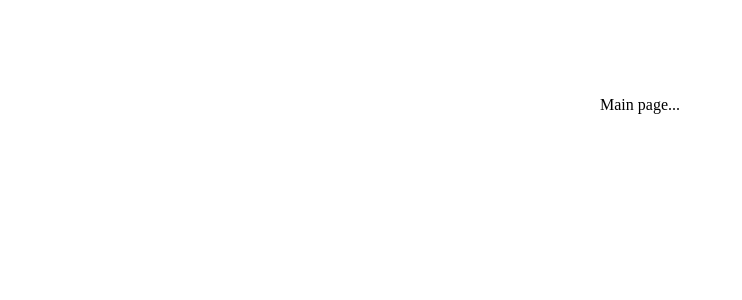
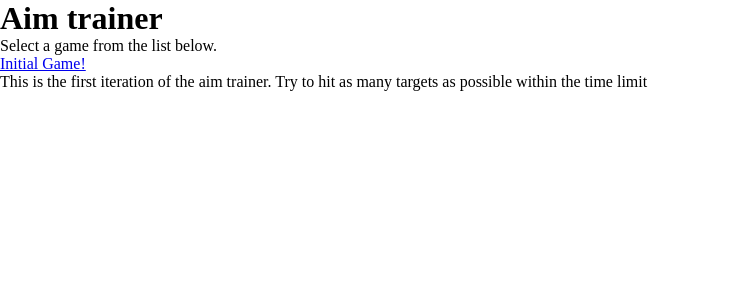
Before and after one commit to cdevelopment010/aim-trainer, a Next.js app: page / in a window 1280 px wide. Shown: the top 300 px of the page, without its empty margins (0-742 px from the left). Built offline with nearby package versions, Linux system fonts and the light colour scheme.

Commit message:
Feat: Homepage game list
Links to different game modes.

```diff
--- a/src/pages/index.js
+++ b/src/pages/index.js
@@ -1,6 +1,7 @@
 import Head from 'next/head'
 import { Inter } from 'next/font/google'
 import styles from '@/styles/Home.module.css'
+import Link from 'next/link'
 
 const inter = Inter({ subsets: ['latin'] })
 
@@ -13,8 +14,13 @@ export default function Home() {
         <meta name="viewport" content="width=device-width, initial-scale=1" />
         <link rel="icon" href="/favicon.ico" />
       </Head>
-      <main className={styles.main}>
-        Main page...
+      <main className={``}>
+        <h1>Aim trainer</h1>
+        <p>Select a game from the list below.</p>
+        <div>
+         <Link href="/initialgame">Initial Game!</Link>
+         <p>This is the first iteration of the aim trainer. Try to hit as many targets as possible within the time limit</p>
+        </div>
       </main>
     </>
   )
```
